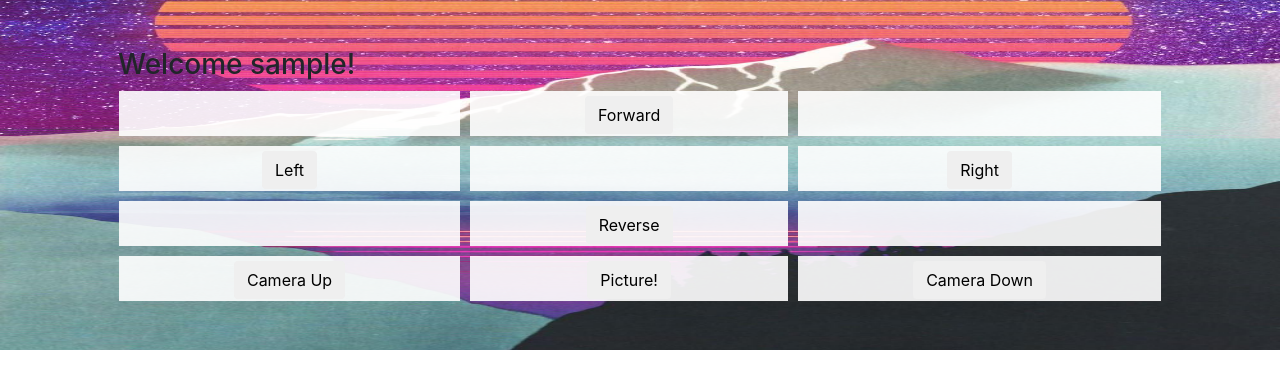
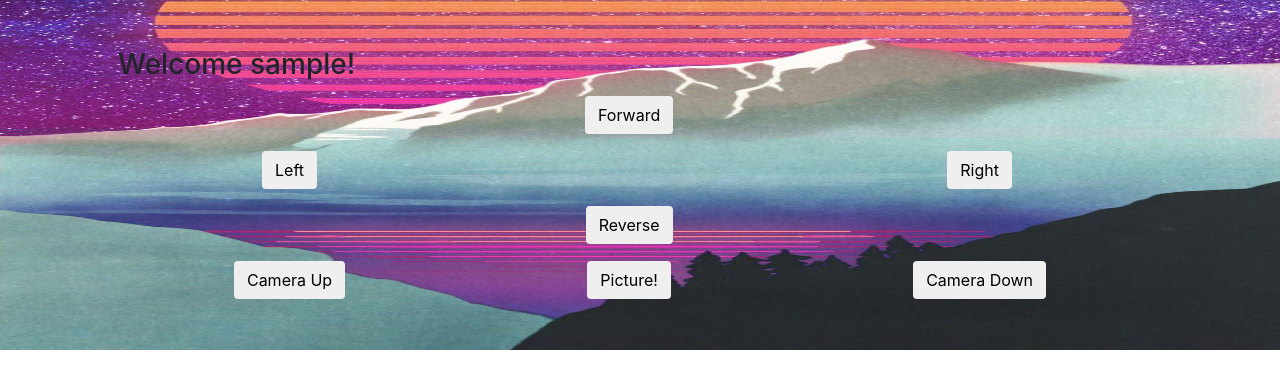
Before and after one commit to poster515/TankRobot, a Flask app: template project/templates/drive.html in a window 1280 px wide. Shown: the part 134-523 px from the top of the page. Run offline with Flask 2, Linux system fonts and the light colour scheme; the template is opened without the code that fills it: most values are stand-ins (such as "Sample title", 1, 10 or a date in 2020); data that the repository does not hold is empty; some libraries are stand-ins or nearby versions.

Commit message:
minor updates

```diff
--- a/project/application.py
+++ b/project/application.py
@@ -476,6 +476,8 @@ def create_app(DEV: bool = True, wait_timeout: int = 60, drive_timeout: int = 60
                     GPIO.output(IN4, GPIO.LOW)
                     pwm_ENA.ChangeDutyCycle(50)
                     pwm_ENB.ChangeDutyCycle(50)
+                else:
+                    print("Can't move forward, distance = {}".format(Distance()))
         except:
             print("non-registered user has requested to start")
         # javascript requires a return statement
--- a/project/static/styles.css
+++ b/project/static/styles.css
@@ -55,12 +55,12 @@ nav .navbar-brand .green
   display: grid;
   grid-gap: 10px;
   grid-template-columns: auto auto auto;
-  background-color: rgba(255, 255, 255, 0.01);
+  background-color: rgba(255, 255, 255, 0.0);
   padding: 1px;
 }
 
 .grid-item {
-  background-color: rgba(255, 255, 255, 0.9);
+  background-color: rgba(255, 255, 255, 0.0);
   /* border: 1px solid rgba(0, 0, 0, 0.8); */
   padding: 0px;
   font-size: 30px;
```
